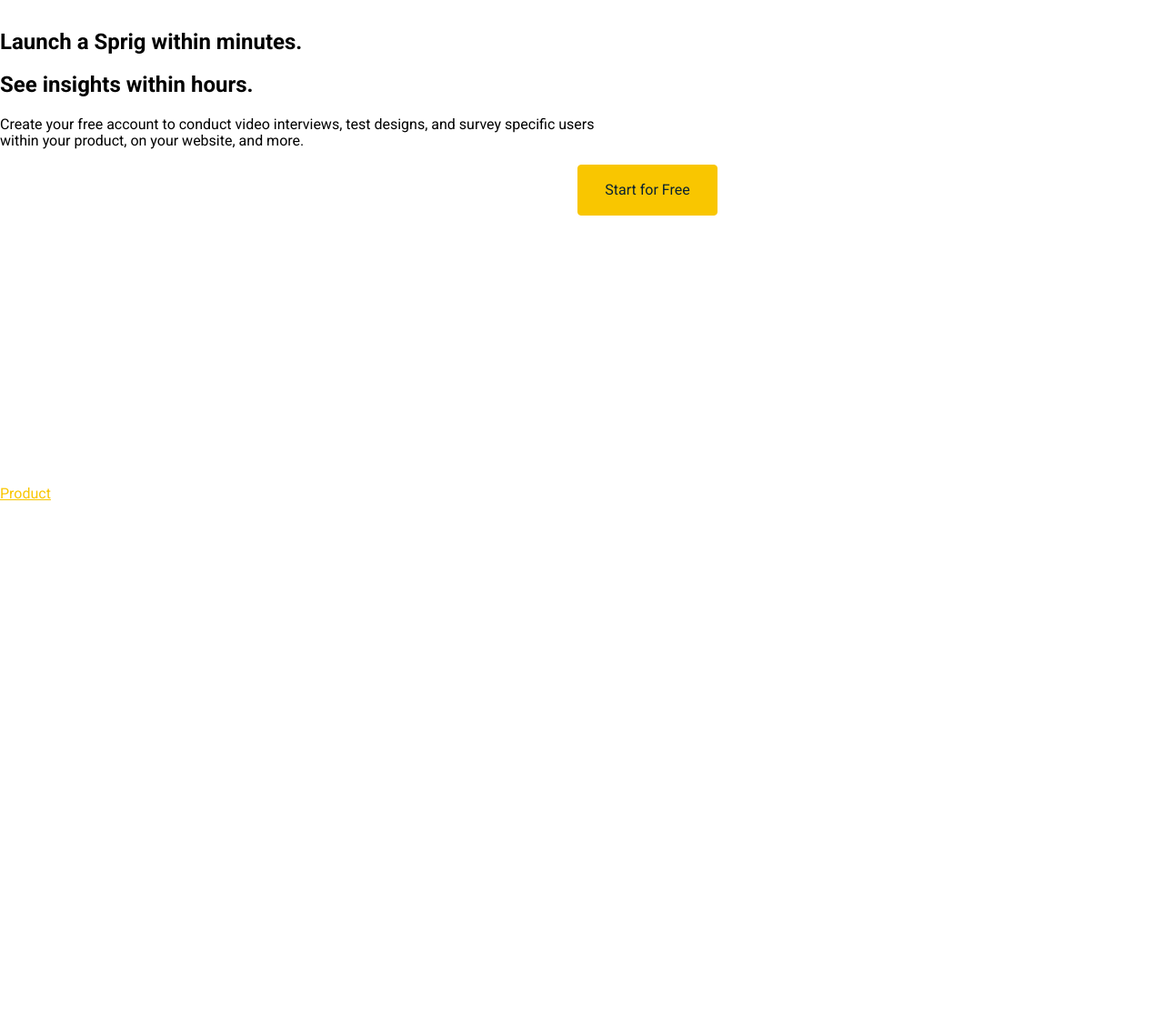
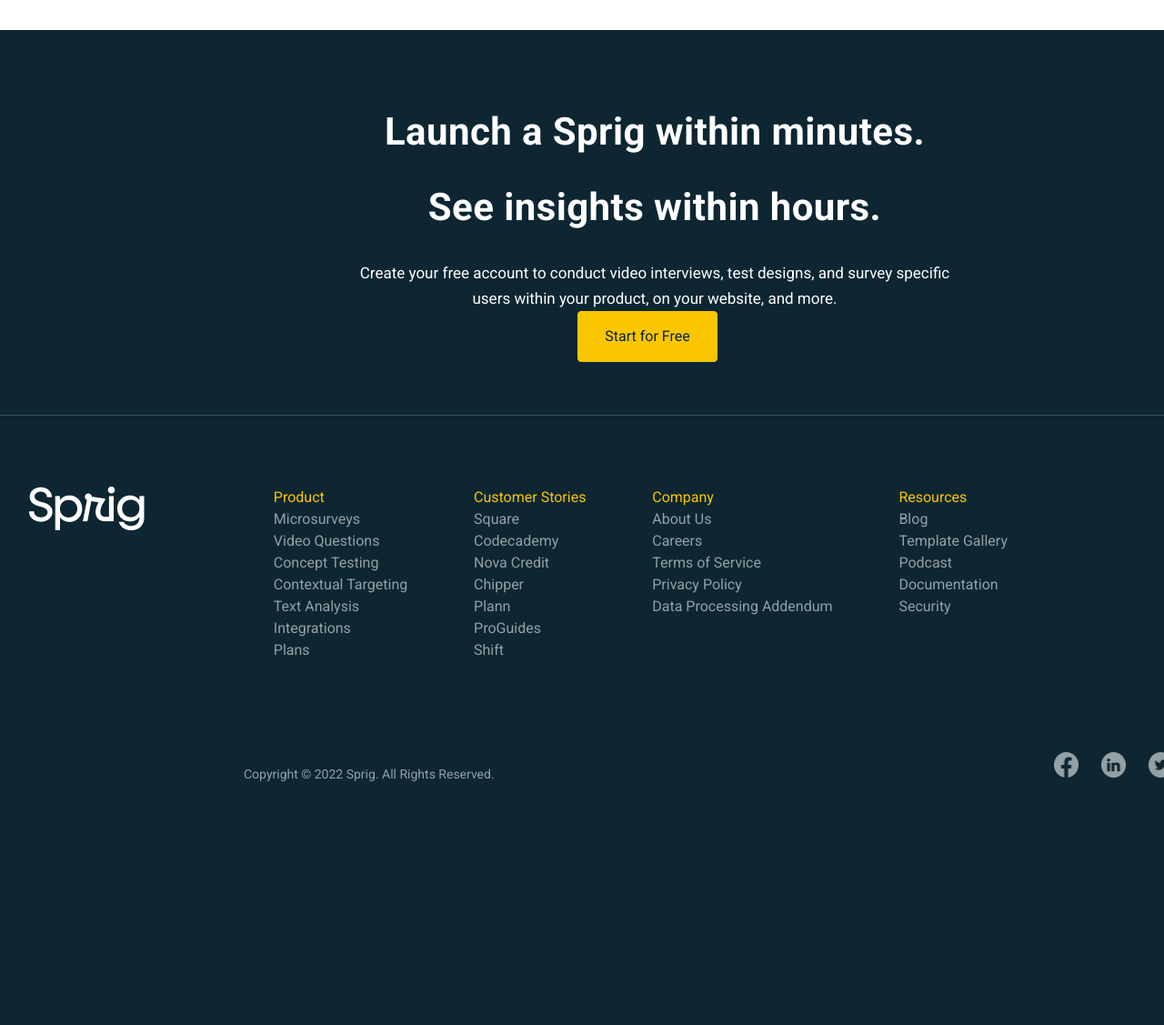
Before and after one commit to Ellurma/html, a plain HTML site: page project_html/index.html in a window 1280 px wide. Shown: the part 8478-9605 px from the top of the page at 91% size. Before the commit the page ends 9033 px from the top, so only its background shows below. Drawn offline with Linux system fonts and the light colour scheme.

Commit message:
add footer add footer end

```diff
--- a/project_html/index.html
+++ b/project_html/index.html
@@ -203,21 +203,62 @@
         </div>
     </div>
 
-    <div class="footer__ ">
+    <div class="hr"></div>
+
+    <div class="footer__ dsp-fl">
         <div class="footer__logo">
             <img src="images/logo_footer.png" alt="logo">
         </div>
         <div class="footer__items">
-            <a href="#">Product</a>
+            <div><a class="yel" href="#">Product</a></div>
+            <div><a href="#">Microsurveys</a></div>
+            <div><a href="#">Video Questions</a></div>
+            <div><a href="#">Concept Testing</a></div>
+            <div><a href="#">Contextual Targeting</a></div>
+            <div><a href="#">Text Analysis</a></div>
+            <div><a href="#">Integrations</a></div>
+            <div><a href="#">Plans</a></div>
+        </div>
+        <div class="footer__items">
+            <div><a class="yel" href="#">Customer Stories</a></div>
+            <div><a href="#">Square</a></div>
+            <div><a href="#">Codecademy</a></div>
+            <div><a href="#">Nova Credit</a></div>
+            <div><a href="#">Chipper</a></div>
+            <div><a href="#">Plann</a></div>
+            <div><a href="#">ProGuides</a></div>
+            <div><a href="#">Shift</a></div>
+        </div>
+        <div class="footer__items">
+            <div><a class="yel" href="#">Company</a></div>
+            <div><a href="#">About Us</a></div>
+            <div><a href="#">Careers</a></div>
+            <div><a href="#">Terms of Service</a></div>
+            <div><a href="#">Privacy Policy</a></div>
+            <div><a href="#">Data Processing Addendum</a></div>
+        </div>
+        <div class="footer__items">
+            <div><a class="yel" href="#">Resources</a></div>
+            <div><a href="#">Blog</a></div>
+            <div><a href="#">Template Gallery</a></div>
+            <div><a href="#">Podcast</a></div>
+            <div><a href="#">Documentation</a></div>
+            <div><a href="#">Security</a></div>
+        </div>
 
+    </div>
+
+    <div class="footer__end">
+        <div>
+            <p class="ftr">Copyright © 2022 Sprig. All Rights Reserved.</p>
+        </div >
+        <div class="ftr_fotos dsp-fl">
+            <div><img class="ftr_f" src="images/fb.png" alt="facebook"></div>
+
+            <div><img class="ftr_f" src="images/in.png" alt="in"></div>
+
+            <div><img class="ftr_f" src="images/tw.png" alt="twitter"></div>
         </div>
-        <div class="footer__items"></div>
-        <div class="footer__items"></div>
-        <div class="footer__items"></div>
-
-
-
-
     </div>
 
 </div>
--- a/project_html/main.css
+++ b/project_html/main.css
@@ -298,28 +298,68 @@
 .case_study_foto{
     background: #fbc414;
 }
-.footer{
+.footer_{
     height: 423px;
     background: #0d2632;
     box-sizing: border-box;
     padding-top: 53px;
 }
-.footer h2{
+.footer_ h2{
     font-size: 42px;
     line-height: 48px;
     text-align: center;
     letter-spacing: 0.42px;
     color: #FFFFFF;
 }
-.footer p{
+.footer_ p{
     font-size: 17px;
     line-height: 28px;
     text-align: center;
     color: #FFFFFF;
     margin: 0 auto;
 }
+.footer__{
+    height: 370px;
+    background: #0d2632;
+    box-sizing: border-box;
+    padding: 78px 332px 0 32px;
+    justify-content: space-between;
+
+}
 .footer__items a{
     font-size: 16px;
     line-height: 24px;
+    color: #94A0A4;
+    text-decoration: none
+}
+a.yel{
     color: #F9C600;
 }
+.hr{
+    height: 1px;
+    background: #375361;
+    box-sizing: border-box;
+    padding-left: 32px;
+    padding-right: 32px;
+}
+.footer__end{
+    height: 300px;
+    background: #0d2632;
+    display: flex;
+    justify-content: space-between;
+    box-sizing: border-box;
+    padding-left: 268px;
+    padding-right: 150px;
+}
+p.ftr{
+    font-size: 14px;
+    line-height: 20px;
+    color: #94A0A4;
+}
+img.ftr_f{
+    height: 28px;
+    width: 28px;
+}
+.ftr_fotos{
+    column-gap: 24px;
+}
```
Also changed, not shown: project_html/images/fb.png (added), project_html/images/in.png (added), project_html/images/tw.png (added).
